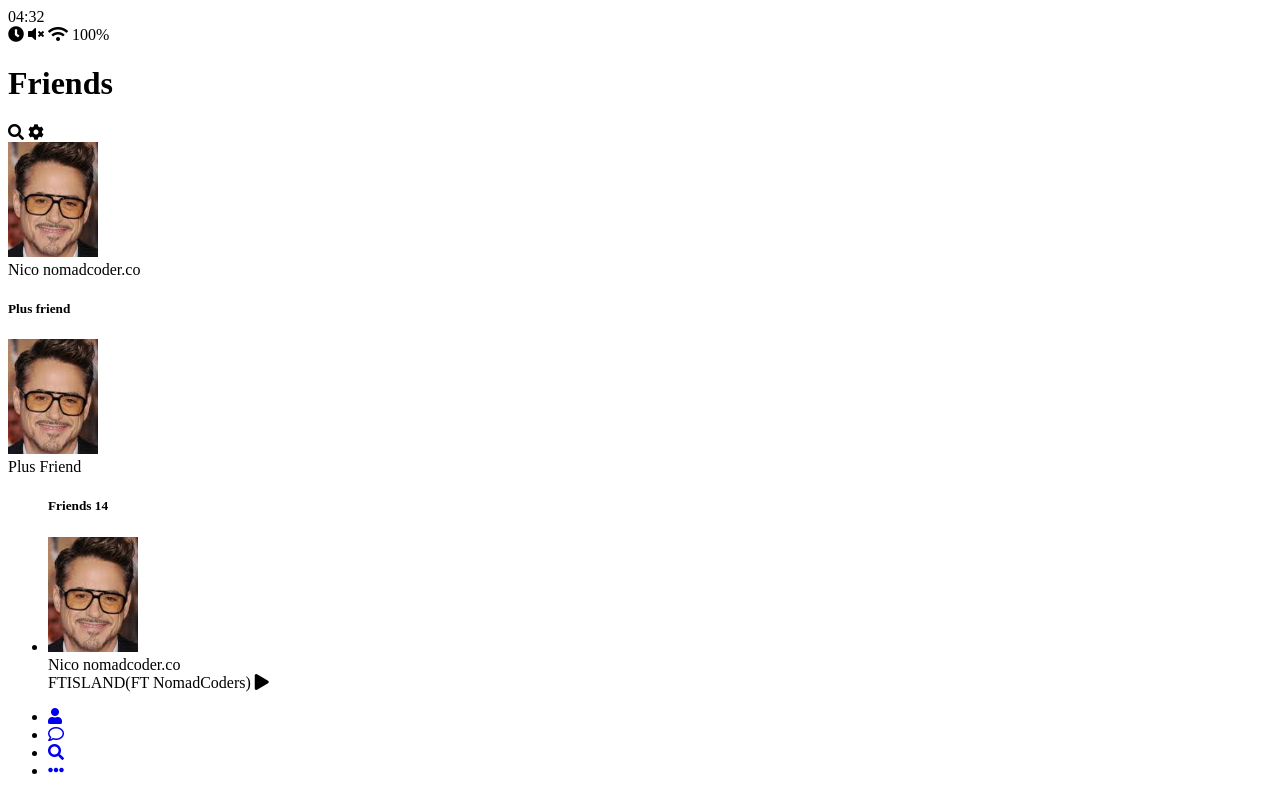
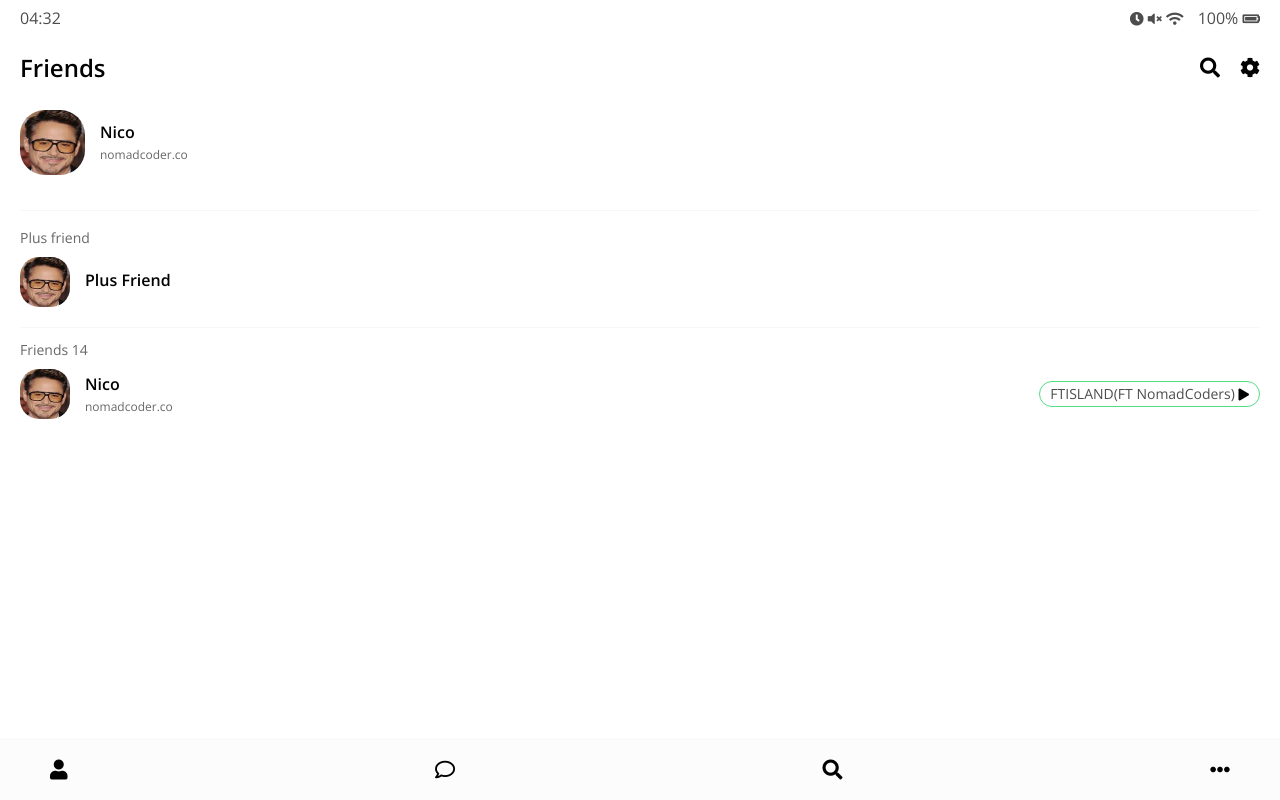
Before and after one commit to JungMokYoo/kakao-clone-2.0, a plain HTML site: page friends.html in a window 1280 px wide. Drawn offline with nearby package versions, Linux system fonts and the light colour scheme.

Commit message:
Until friends

```diff
--- /dev/null
+++ b/CSS/friend.css
@@ -0,0 +1,62 @@
+.friend {
+  display: flex;
+  justify-content: space-between;
+  align-items: center;
+}
+
+.friend .friend__avatar {
+  height: 50px;
+  width: 50px;
+  border-radius: 38%;
+}
+
+.friend__avatar.g-avatar {
+  height: 65px;
+  width: 65px;
+}
+
+.friend__avatar .m-avatar {
+  height: 50px;
+  width: 50px;
+}
+
+.friend .friend__column {
+  display: flex;
+
+  align-items: center;
+}
+
+.friend .friend__avatar {
+  margin-right: 15px;
+}
+
+.friend__content .friend__name {
+  display: block;
+  font-weight: 600;
+  margin-bottom: 5px;
+}
+
+.friend__content .friend__status,
+.friend__content .friend__bottom-text,
+.friend .chat__timestamp {
+  opacity: 0.6;
+}
+.friend__content .friend__bottom-text {
+  font-size: 14px;
+}
+.friend__content .friend__status,
+.friend .chat__timestamp {
+  font-size: 12px;
+}
+.friend .friend__now-listening {
+  border: 1px solid #52e084;
+  padding: 5px 10px;
+  border-radius: 15px;
+  font-size: 14px;
+}
+.friend__now-listening span {
+  opacity: 0.7;
+}
+.friend__now-listening i {
+  font-size: 12px;
+}
--- /dev/null
+++ b/CSS/friends.css
@@ -0,0 +1,16 @@
+.friends .friends__header {
+  padding-bottom: 20px;
+}
+
+.friends .friends__plus {
+  padding: 20px 0px;
+  border-top: 1px solid #f7f7f7;
+  border-bottom: 1px solid #f7f7f7;
+  margin: 15px 0px;
+}
+.friends__plus .friends__title,
+.friends__list .friends__title {
+  font-size: 14px;
+  opacity: 0.6;
+  margin-bottom: 12px;
+}
--- /dev/null
+++ b/CSS/header.css
@@ -0,0 +1,26 @@
+.header {
+  display: flex;
+  justify-content: space-between;
+  margin-bottom: 30px;
+  align-items: center;
+}
+.header .header__title {
+  font-size: 24px;
+  font-weight: 700;
+}
+
+.header .header__icon {
+  font-size: 20px;
+  margin-left: 20px;
+  cursor: pointer;
+}
+
+.header .header__header-column {
+  display: flex;
+  align-items: center;
+}
+
+.header .header__back-btn {
+  font-size: 22px;
+  margin-right: 18px;
+}
--- /dev/null
+++ b/CSS/nav-bar.css
@@ -0,0 +1,37 @@
+.nav {
+  position: fixed;
+  width: 100%;
+  padding: 20px 50px;
+  left: 0px;
+  bottom: 0px;
+  background-color: #fcfcfc;
+  border-top: 1px solid #f7f7f7;
+}
+
+.nav .nav__list {
+  display: flex;
+  justify-content: space-between;
+}
+
+.nav i {
+  font-size: 20px;
+}
+
+.nav .nav__list-link {
+  position: relative;
+}
+
+.nav .nav__badge {
+  position: absolute;
+  top: -9px;
+  right: -9px;
+  font-size: 10px;
+  color: white;
+  background-color: #dc5d46;
+  width: 18px;
+  height: 18px;
+  display: flex;
+  justify-content: center;
+  align-items: center;
+  border-radius: 50%;
+}
--- /dev/null
+++ b/CSS/reset.css
@@ -0,0 +1,124 @@
+html,
+body,
+div,
+span,
+applet,
+object,
+iframe,
+h1,
+h2,
+h3,
+h4,
+h5,
+h6,
+p,
+blockquote,
+pre,
+a,
+abbr,
+acronym,
+address,
+big,
+cite,
+code,
+del,
+dfn,
+em,
+img,
+ins,
+kbd,
+q,
+s,
+samp,
+small,
+strike,
+strong,
+sub,
+sup,
+tt,
+var,
+b,
+u,
+i,
+center,
+dl,
+dt,
+dd,
+ol,
+ul,
+li,
+fieldset,
+form,
+label,
+legend,
+table,
+caption,
+tbody,
+tfoot,
+thead,
+tr,
+th,
+td,
+article,
+aside,
+canvas,
+details,
+embed,
+figure,
+figcaption,
+footer,
+header,
+hgroup,
+menu,
+nav,
+output,
+ruby,
+section,
+summary,
+time,
+mark,
+audio,
+video {
+  margin: 0;
+  padding: 0;
+  border: 0;
+  font-size: 100%;
+  font: inherit;
+  vertical-align: baseline;
+}
+/* HTML5 display-role reset for older browsers */
+article,
+aside,
+details,
+figcaption,
+figure,
+footer,
+header,
+hgroup,
+menu,
+nav,
+section {
+  display: block;
+}
+body {
+  line-height: 1;
+}
+ol,
+ul {
+  list-style: none;
+}
+blockquote,
+q {
+  quotes: none;
+}
+blockquote:before,
+blockquote:after,
+q:before,
+q:after {
+  content: "";
+  content: none;
+}
+table {
+  border-collapse: collapse;
+  border-spacing: 0;
+}
--- /dev/null
+++ b/CSS/status-bar.css
@@ -0,0 +1,14 @@
+.status-bar {
+  display: flex;
+  justify-content: space-between;
+  margin-bottom: 30px;
+  opacity: 0.7;
+}
+
+.status-bar i {
+  font-size: 14px;
+}
+
+.status-bar .status-bar__battery-level {
+  margin-left: 10px;
+}
--- /dev/null
+++ b/CSS/styles.css
@@ -0,0 +1,22 @@
+@import url("https://fonts.googleapis.com/css2?family=Open+Sans:ital,wght@0,400;0,600;1,700&display=swap");
+@import "reset.css";
+@import "status-bar.css";
+@import "header.css";
+@import "nav-bar.css";
+@import "friend.css";
+@import "friends.css";
+
+* {
+  box-sizing: border-box;
+}
+body {
+  background-color: white;
+  padding: 10px 20px;
+  color: #020202;
+  font-family: "Open Sans", sans-serif;
+}
+
+a {
+  color: inherit;
+  text-decoration: none;
+}
--- a/friends.html
+++ b/friends.html
@@ -10,6 +10,7 @@
       integrity="sha384-fnmOCqbTlWIlj8LyTjo7mOUStjsKC4pOpQbqyi7RrhN7udi9RwhKkMHpvLbHG9Sr"
       crossorigin="anonymous"
     />
+    <link rel="stylesheet" href="css/styles.css" />
     <title>Friends | Kakao Clone</title>
   </head>
   <body>
@@ -21,8 +22,8 @@
         <i class="fas fa-clock"></i>
         <i class="fas fa-volume-mute"></i>
         <i class="fas fa-wifi"></i>
-        <span class="status-bar__batter-level">100%</span>
-        <i class="fas fa-batter-full"></i>
+        <span class="status-bar__battery-level">100%</span>
+        <i class="fas fa-battery-full"></i>
       </div>
     </div>
     <header class="header">
@@ -40,9 +41,9 @@
     </header>
     <main class="friends">
       <header class="friends__header">
-        <div class="friends__friend friend friend--lg">
+        <div class="friends__friend friend">
           <div class="friend__column">
-            <img src="images/downey.png" class="g-avatar friend__avatar">
+            <img src="images/downey.png" class="g-avatar friend__avatar" />
             <div class="friend__content">
               <span class="friend__name">
                 Nico
@@ -54,24 +55,24 @@
           </div>
         </div>
       </header>
-      <div class="friends__plus-friend">
+      <div class="friends__plus">
         <h5 class="friends__title">Plus friend</h5>
         <div class="friends__friend friend">
           <div class="friend__column">
-            <img src="images/downey.png" class="g-avatar friend__avatar">
+            <img src="images/downey.png" class="friend__avatar" />
             <div class="friend__content">
               <span class="friend__name">
                 Plus Friend
               </span>
             </div>
           </div>
-        <div>
+        </div>
       </div>
       <ul class="friends__list">
-        <h5 class="frinends__title">Friends 14</h5>
+        <h5 class="friends__title">Friends 14</h5>
         <li class="friends__friend friend friend--lg">
           <div class="friend__column">
-            <img src="images/downey.png" class="g-avatar friend__avatar">
+            <img src="images/downey.png" class="friend__avatar" />
             <div class="friend__content">
               <span class="friend__name">
                 Nico
@@ -83,10 +84,10 @@
           </div>
           <div class="friend__column">
             <div class="friend__now-listening">
-             <span>
+              <span>
                 FTISLAND(FT NomadCoders)
-            </span>
-            <i class="fas fa-play"></i>
+              </span>
+              <i class="fas fa-play"></i>
             </div>
           </div>
         </li>
```
Also changed, not shown: chat.html (+5 -4 lines), find.html (+4 -3 lines), index.html (+19 -13 lines), more.html (+3 -2 lines), settings.html (+4 -3 lines).
